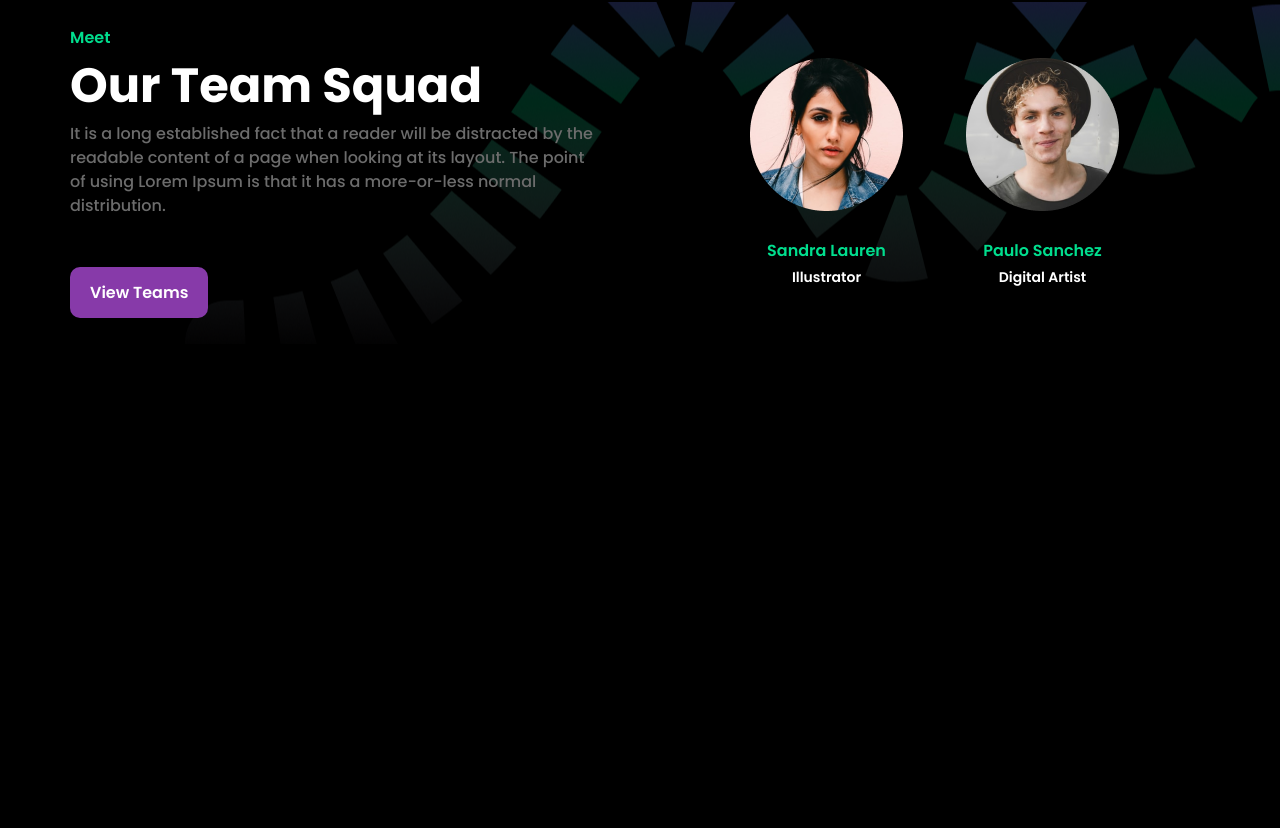
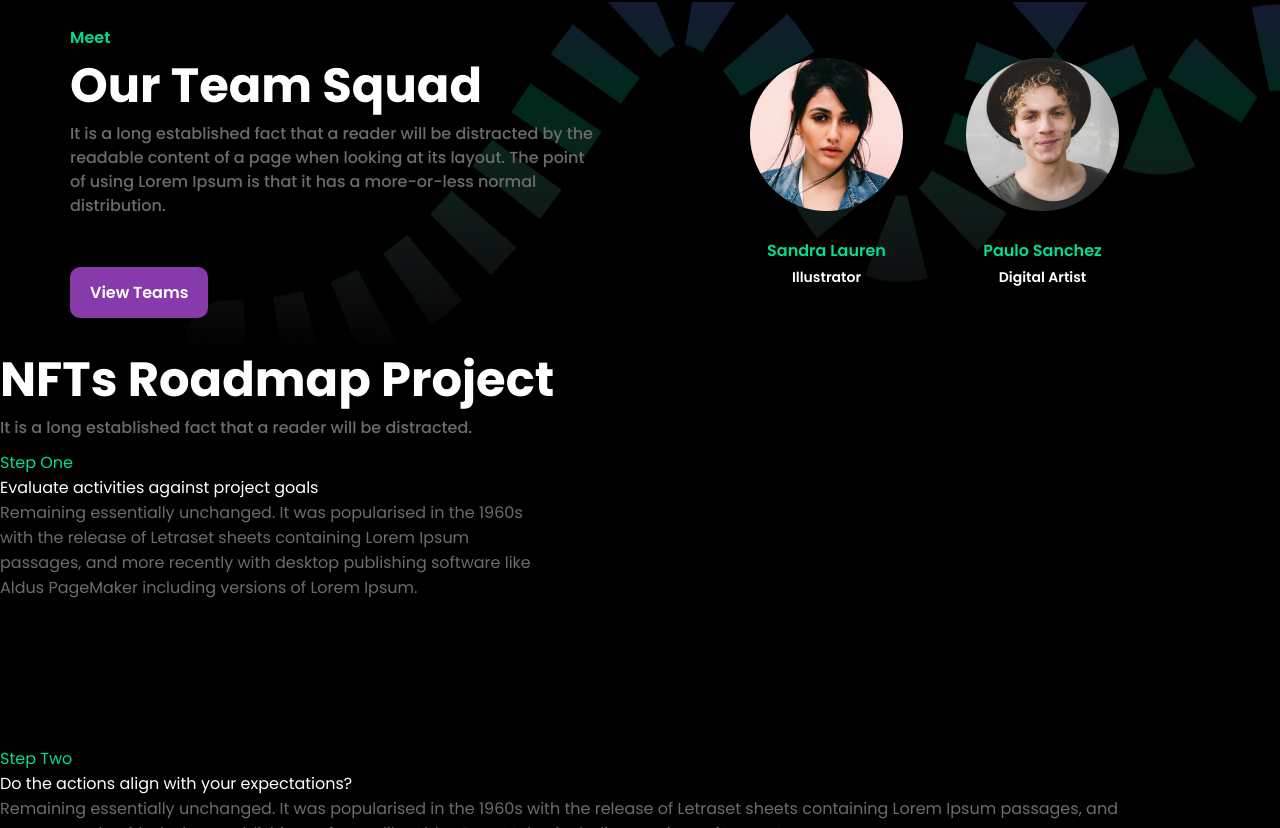
Before and after one commit to RangelRobson/mynfts, a plain HTML site: page index.html in a window 1280 px wide. Shown: the part 1972-2800 px from the top of the page. Before the commit the page ends 2316 px from the top, so only its background shows below. Drawn offline with Linux system fonts and the light colour scheme.

Commit message:
atualização codigos

```diff
--- a/index.html
+++ b/index.html
@@ -81,7 +81,9 @@
             <div class="sub-content-4">
                 <p><span class="green-text">Meet</span></p>
                 <h2 class="white-text">Our Team Squad</h2>
-                <p class="gray-text">It is a long established fact that a reader will be distracted by the readable content of a page when looking at its layout. The point of using Lorem Ipsum is that it has a more-or-less normal distribution.
+                <p class="gray-text">It is a long established fact that a reader will be distracted by the readable
+                    content of a page when looking at its layout. The point of using Lorem Ipsum is that it has a
+                    more-or-less normal distribution.
                 </p>
                 <input class="purple-button" type="button" value="View Teams">
             </div>
@@ -99,6 +101,35 @@
             </div>
         </div>
     </section>
+    <section class="container-5">
+        <div class="content-container-5">
+            <div class="card-title">
+                <p class="white-text">NFTs Roadmap Project</p>
+                <p class="gray-text">It is a long established fact that a reader will be distracted.</p>
+            </div>
+            <div class="card-text-1">
+                <p class="card-green">Step One</p>
+                <p class="card-white">Evaluate activities against project goals</p>
+                <p class="card-gray">Remaining essentially unchanged. It was popularised in the 1960s with the release of Letraset sheets containing Lorem Ipsum passages, and more recently with desktop publishing software like Aldus PageMaker including versions of Lorem Ipsum.</p>
+            </div>
+            <div class="card-text-2">
+                <p class="card-green">Step Two</p>
+                <p class="card-white">Do the actions align with your expectations?</p>
+                <p class="card-gray">Remaining essentially unchanged. It was popularised in the 1960s with the release of Letraset sheets containing Lorem Ipsum passages, and more recently with desktop publishing software like Aldus PageMaker including versions of Lorem Ipsum.</p>
+            </div>
+            <div class="card-text-3">
+                <p class="card-green">Step Three</p>
+                <p class="card-white">Are efforts focused on project development and adding value?</p>
+                <p class="card-gray">Remaining essentially unchanged. It was popularised in the 1960s with the release of Letraset sheets containing Lorem Ipsum passages, and more recently with desktop publishing software like Aldus PageMaker including versions of Lorem Ipsum.</p>
+            </div>
+            <div class="card-text-4">
+                <p class="card-green">Step Four</p>
+                <p class="card-white">Does the timeline make sense?</p>
+                <p class="card-gray">Remaining essentially unchanged. It was popularised in the 1960s with the release of Letraset sheets containing Lorem Ipsum passages, and more recently with desktop publishing software like Aldus PageMaker including versions of Lorem Ipsum.</p>
+            </div>
+            <input class="purple-button" type="button" value="More Details">
+        </div>
+    </section>
     <script type="text/javascript">
         window.addEventListener("scroll", function () {
             var header = document.querySelector("header");
--- a/style.css
+++ b/style.css
@@ -336,3 +336,34 @@ header .menu a:focus(.blog, .nfts){
     text-align: center;
     margin-top: 4px;
 }
+
+.container-5{
+    width: 100%;
+
+}
+
+.container-5 .content-container-5{
+    width: 1140px;
+}
+
+.card-green{
+    color:#01de8e
+}
+
+.card-gray{
+    color: #6C6C6C;;
+}
+
+.card-white{
+    color: #fff;
+}
+
+.card-title{
+    width: 555px;
+    height: 106px;
+}
+
+.card-text-1{
+    width: 546px;
+    height: 296px;
+}
```
